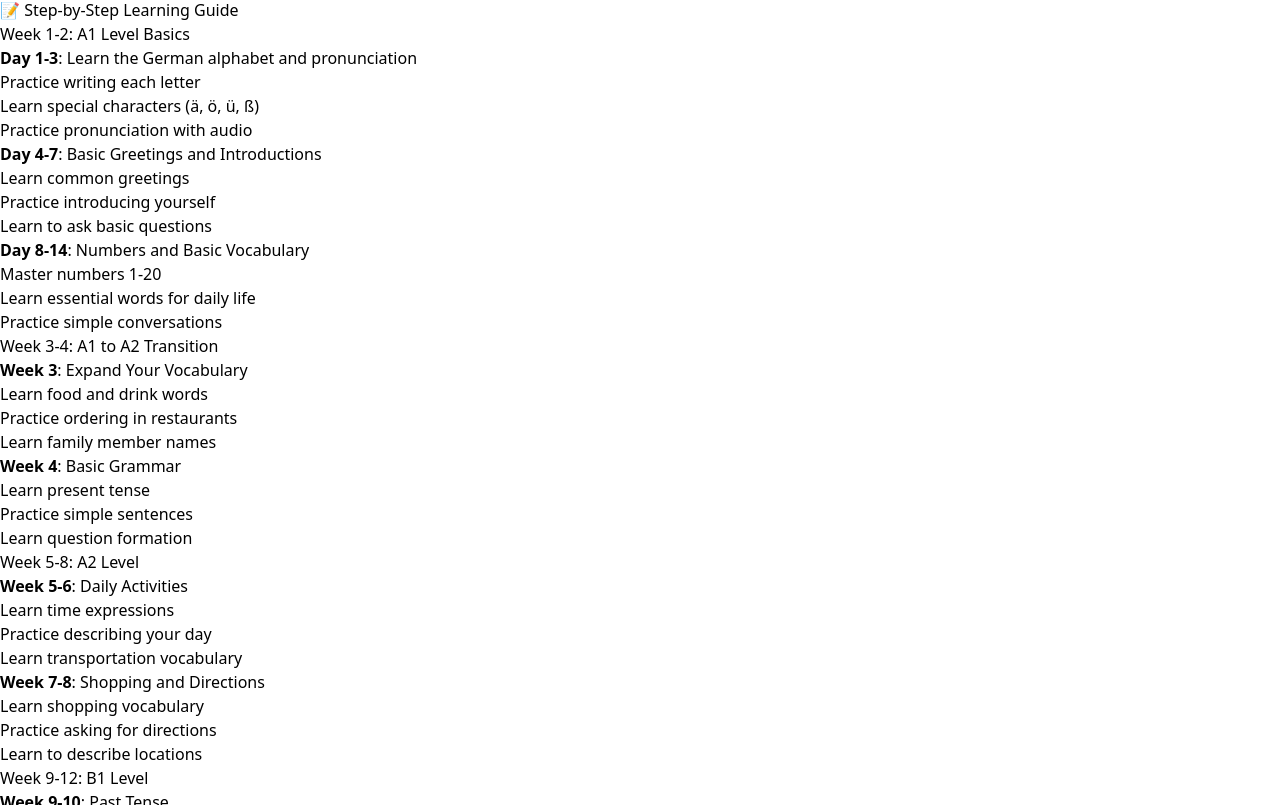
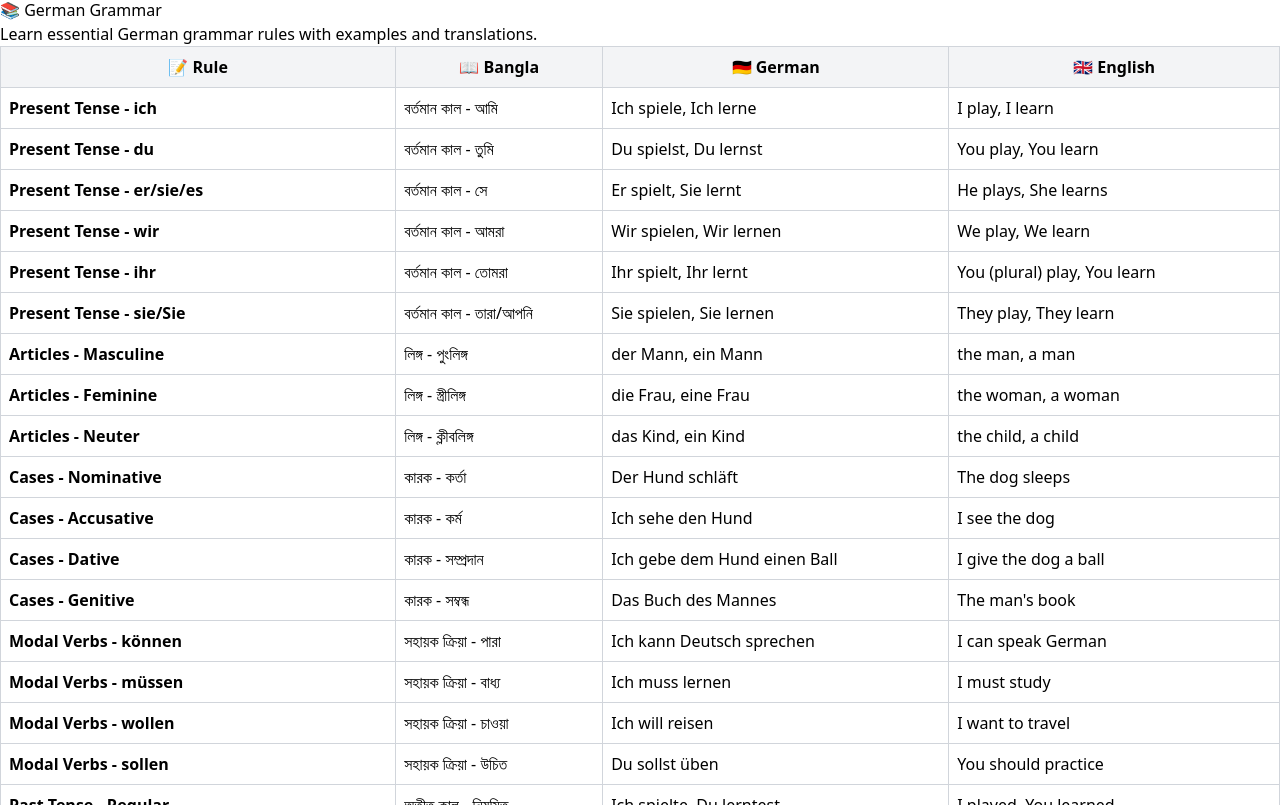
Before and after one commit to sohrabinument/javascript-guidebook, a Next.js app: page /javascript-guidebook-en/German/german in a window 1280 px wide. Shown: the part 9555-10360 px from the top of the page. Built offline with nearby package versions, Linux system fonts and the light colour scheme.

Commit message:
add grammer rules

```diff
--- a/data/german-grammar.json
+++ b/data/german-grammar.json
@@ -1,191 +1,204 @@
 {
   "title": "German Grammar Rules",
   "description": "Essential German grammar rules with translations and examples",
-  "sections": [
-    {
-      "title": "Articles and Gender",
-      "description": "Learn about German articles and gender rules",
   "headers": [
-        { "text": "Gender", "icon": "👤" },
-        { "text": "Definite Article", "icon": "📝" },
-        { "text": "Indefinite Article", "icon": "📝" },
-        { "text": "Examples", "icon": "💡" }
+    { "icon": "📝", "text": "Rule" },
+    { "icon": "📖", "text": "Bangla" },
+    { "icon": "🇩🇪", "text": "German" },
+    { "icon": "🇬🇧", "text": "English" }
   ],
   "rows": [
     {
-          "gender": "Masculine",
-          "definite": "der",
-          "indefinite": "ein",
-          "examples": [
-            {
-              "german": "der Mann",
-              "bangla": "পুরুষ",
-              "english": "the man"
+      "word": "Present Tense - ich",
+      "bangla": "বর্তমান কাল - আমি",
+      "german": "Ich spiele, Ich lerne",
+      "english": "I play, I learn"
     },
     {
-              "german": "ein Mann",
-              "bangla": "একজন পুরুষ",
-              "english": "a man"
+      "word": "Present Tense - du",
+      "bangla": "বর্তমান কাল - তুমি",
+      "german": "Du spielst, Du lernst",
+      "english": "You play, You learn"
     },
     {
-              "german": "der Tisch",
-              "bangla": "টেবিল",
-              "english": "the table"
+      "word": "Present Tense - er/sie/es",
+      "bangla": "বর্তমান কাল - সে",
+      "german": "Er spielt, Sie lernt",
+      "english": "He plays, She learns"
     },
     {
-              "german": "ein Tisch",
-              "bangla": "একটি টেবিল",
-              "english": "a table"
-            }
-          ]
+      "word": "Present Tense - wir",
+      "bangla": "বর্তমান কাল - আমরা",
+      "german": "Wir spielen, Wir lernen",
+      "english": "We play, We learn"
     },
     {
-          "gender": "Feminine",
-          "definite": "die",
-          "indefinite": "eine",
-          "examples": [
-            {
-              "german": "die Frau",
-              "bangla": "মহিলা",
-              "english": "the woman"
+      "word": "Present Tense - ihr",
+      "bangla": "বর্তমান কাল - তোমরা",
+      "german": "Ihr spielt, Ihr lernt",
+      "english": "You (plural) play, You learn"
     },
     {
-              "german": "eine Frau",
-              "bangla": "একজন মহিলা",
-              "english": "a woman"
+      "word": "Present Tense - sie/Sie",
+      "bangla": "বর্তমান কাল - তারা/আপনি",
+      "german": "Sie spielen, Sie lernen",
+      "english": "They play, They learn"
     },
     {
-              "german": "die Tür",
-              "bangla": "দরজা",
-              "english": "the door"
+      "word": "Articles - Masculine",
+      "bangla": "লিঙ্গ - পুংলিঙ্গ",
+      "german": "der Mann, ein Mann",
+      "english": "the man, a man"
     },
     {
-              "german": "eine Tür",
-              "bangla": "একটি দরজা",
-              "english": "a door"
-            }
-          ]
+      "word": "Articles - Feminine",
+      "bangla": "লিঙ্গ - স্ত্রীলিঙ্গ",
+      "german": "die Frau, eine Frau",
+      "english": "the woman, a woman"
     },
     {
-          "gender": "Neuter",
-          "definite": "das",
-          "indefinite": "ein",
-          "examples": [
-            {
-              "german": "das Kind",
-              "bangla": "শিশু",
-              "english": "the child"
+      "word": "Articles - Neuter",
+      "bangla": "লিঙ্গ - ক্লীবলিঙ্গ",
+      "german": "das Kind, ein Kind",
+      "english": "the child, a child"
     },
     {
-              "german": "ein Kind",
-              "bangla": "একটি শিশু",
-              "english": "a child"
+      "word": "Cases - Nominative",
+      "bangla": "কারক - কর্তা",
+      "german": "Der Hund schläft",
+      "english": "The dog sleeps"
     },
     {
-              "german": "das Buch",
-              "bangla": "বই",
-              "english": "the book"
+      "word": "Cases - Accusative",
+      "bangla": "কারক - কর্ম",
+      "german": "Ich sehe den Hund",
+      "english": "I see the dog"
     },
     {
-              "german": "ein Buch",
-              "bangla": "একটি বই",
-              "english": "a book"
+      "word": "Cases - Dative",
+      "bangla": "কারক - সম্প্রদান",
+      "german": "Ich gebe dem Hund einen Ball",
+      "english": "I give the dog a ball"
+    },
+    {
+      "word": "Cases - Genitive",
+      "bangla": "কারক - সম্বন্ধ",
+      "german": "Das Buch des Mannes",
+      "english": "The man's book"
+    },
+    {
+      "word": "Modal Verbs - können",
+      "bangla": "সহায়ক ক্রিয়া - পারা",
+      "german": "Ich kann Deutsch sprechen",
+      "english": "I can speak German"
+    },
+    {
+      "word": "Modal Verbs - müssen",
+      "bangla": "সহায়ক ক্রিয়া - বাধ্য",
+      "german": "Ich muss lernen",
+      "english": "I must study"
+    },
+    {
+      "word": "Modal Verbs - wollen",
+      "bangla": "সহায়ক ক্রিয়া - চাওয়া",
+      "german": "Ich will reisen",
+      "english": "I want to travel"
+    },
+    {
+      "word": "Modal Verbs - sollen",
+      "bangla": "সহায়ক ক্রিয়া - উচিত",
+      "german": "Du sollst üben",
+      "english": "You should practice"
+    },
+    {
+      "word": "Past Tense - Regular",
+      "bangla": "অতীত কাল - নিয়মিত",
+      "german": "Ich spielte, Du lerntest",
+      "english": "I played, You learned"
+    },
+    {
+      "word": "Past Tense - Irregular",
+      "bangla": "অতীত কাল - অনিয়মিত",
+      "german": "Ich ging, Du kamst",
+      "english": "I went, You came"
+    },
+    {
+      "word": "Past Tense - sein",
+      "bangla": "অতীত কাল - হওয়া",
+      "german": "Ich war, Du warst",
+      "english": "I was, You were"
+    },
+    {
+      "word": "Past Tense - haben",
+      "bangla": "অতীত কাল - থাকা",
+      "german": "Ich hatte, Du hattest",
+      "english": "I had, You had"
+    },
+    {
+      "word": "Perfect Tense - Regular",
+      "bangla": "পুরাঘটিত কাল - নিয়মিত",
+      "german": "Ich habe gespielt",
+      "english": "I have played"
+    },
+    {
+      "word": "Perfect Tense - Irregular",
+      "bangla": "পুরাঘটিত কাল - অনিয়মিত",
+      "german": "Ich bin gegangen",
+      "english": "I have gone"
+    },
+    {
+      "word": "Prepositions - Accusative",
+      "bangla": "অব্যয় - কর্ম কারক",
+      "german": "für, um, durch, gegen",
+      "english": "for, around, through, against"
+    },
+    {
+      "word": "Prepositions - Dative",
+      "bangla": "অব্যয় - সম্প্রদান কারক",
+      "german": "mit, nach, von, zu",
+      "english": "with, after, from, to"
+    },
+    {
+      "word": "Prepositions - Two-way",
+      "bangla": "অব্যয় - দ্বিমুখী",
+      "german": "in, an, auf, über",
+      "english": "in, at, on, over"
+    },
+    {
+      "word": "Word Order - Main Clause",
+      "bangla": "শব্দক্রম - মুখ্য বাক্য",
+      "german": "Ich gehe heute zur Schule",
+      "english": "I go to school today"
+    },
+    {
+      "word": "Word Order - Subordinate Clause",
+      "bangla": "শব্দক্রম - গৌণ বাক্য",
+      "german": "weil ich müde bin",
+      "english": "because I am tired"
+    },
+    {
+      "word": "Word Order - Questions",
+      "bangla": "শব্দক্রম - প্রশ্ন",
+      "german": "Wo wohnst du?",
+      "english": "Where do you live?"
+    },
+    {
+      "word": "Adjectives - Strong",
+      "bangla": "বিশেষণ - শক্তিশালী",
+      "german": "ein guter Mann",
+      "english": "a good man"
+    },
+    {
+      "word": "Adjectives - Weak",
+      "bangla": "বিশেষণ - দুর্বল",
+      "german": "der gute Mann",
+      "english": "the good man"
+    },
+    {
+      "word": "Adjectives - Mixed",
+      "bangla": "বিশেষণ - মিশ্র",
+      "german": "ein guter alter Mann",
+      "english": "a good old man"
     }
   ]
 }
-      ]
-    },
-    {
-      "title": "Cases in German",
-      "description": "Learn about German cases and their usage",
-      "headers": [
-        { "text": "Case", "icon": "📚" },
-        { "text": "Usage", "icon": "📝" },
-        { "text": "Example", "icon": "💡" },
-        { "text": "Question", "icon": "❓" }
-      ],
-      "rows": [
-        {
-          "case": "Nominative",
-          "usage": [
-            "Subject of the sentence",
-            "After 'sein' (to be)"
-          ],
-          "examples": [
-            {
-              "german": "Der Hund schläft",
-              "bangla": "কুকুরটি ঘুমাচ্ছে",
-              "english": "The dog sleeps"
-            },
-            {
-              "german": "Das ist ein Buch",
-              "bangla": "এটি একটি বই",
-              "english": "This is a book"
-            }
-          ],
-          "question": "Wer? Was?"
-        },
-        {
-          "case": "Accusative",
-          "usage": [
-            "Direct object",
-            "After certain prepositions"
-          ],
-          "examples": [
-            {
-              "german": "Ich sehe den Hund",
-              "bangla": "আমি কুকুরটি দেখছি",
-              "english": "I see the dog"
-            },
-            {
-              "german": "Für das Kind",
-              "bangla": "শিশুটির জন্য",
-              "english": "For the child"
-            }
-          ],
-          "question": "Wen? Was?"
-        },
-        {
-          "case": "Dative",
-          "usage": [
-            "Indirect object",
-            "After certain prepositions"
-          ],
-          "examples": [
-            {
-              "german": "Ich gebe dem Hund einen Ball",
-              "bangla": "আমি কুকুরটিকে একটি বল দিচ্ছি",
-              "english": "I give the dog a ball"
-            },
-            {
-              "german": "Mit der Frau",
-              "bangla": "মহিলার সাথে",
-              "english": "With the woman"
-            }
-          ],
-          "question": "Wem?"
-        },
-        {
-          "case": "Genitive",
-          "usage": [
-            "Possession",
-            "After certain prepositions"
-          ],
-          "examples": [
-            {
-              "german": "Das Buch des Mannes",
-              "bangla": "পুরুষের বই",
-              "english": "The man's book"
-            },
-            {
-              "german": "Trotz des Regens",
-              "bangla": "বৃষ্টি সত্ত্বেও",
-              "english": "Despite the rain"
-            }
-          ],
-          "question": "Wessen?"
-        }
-      ]
-    }
-  ]
-}
--- a/pages/javascript-guidebook-en/German/german.mdx
+++ b/pages/javascript-guidebook-en/German/german.mdx
@@ -6,6 +6,7 @@ import TranslationCell from "../../../components/TranslationCell";
 import germanWords from "../../../data/german-words.json";
 import germanAlphabet from "../../../data/german-alphabet.json";
 import germanNumbers from "../../../data/german-numbers.json";
+import germanGrammar from "../../../data/german-grammar.json";
 
 # ✨ German Language Learning Guide
 
@@ -139,6 +140,36 @@ Learn common German words and phrases with their translations.
   </table>
 </div>
 
+## 📚 German Grammar
+
+Learn essential German grammar rules with examples and translations.
+
+<div className="overflow-x-auto">
+  <table className="w-full border-collapse">
+    <thead>
+      <tr>
+        {germanGrammar.headers.map((header, index) => (
+          <th key={index} className="border border-gray-300 bg-gray-100 p-2">
+            {header.icon} {header.text}
+          </th>
+        ))}
+      </tr>
+    </thead>
+    <tbody>
+      {germanGrammar.rows.map((row, index) => (
+        <tr key={index}>
+          <TranslationCell
+            word={row.word}
+            bangla={row.bangla}
+            german={row.german}
+            english={row.english}
+          />
+        </tr>
+      ))}
+    </tbody>
+  </table>
+</div>
+
 ## 📝 Step-by-Step Learning Guide
 
 ### Week 1-2: A1 Level Basics
```
Lines whose indentation alone changed are shown as unchanged.
